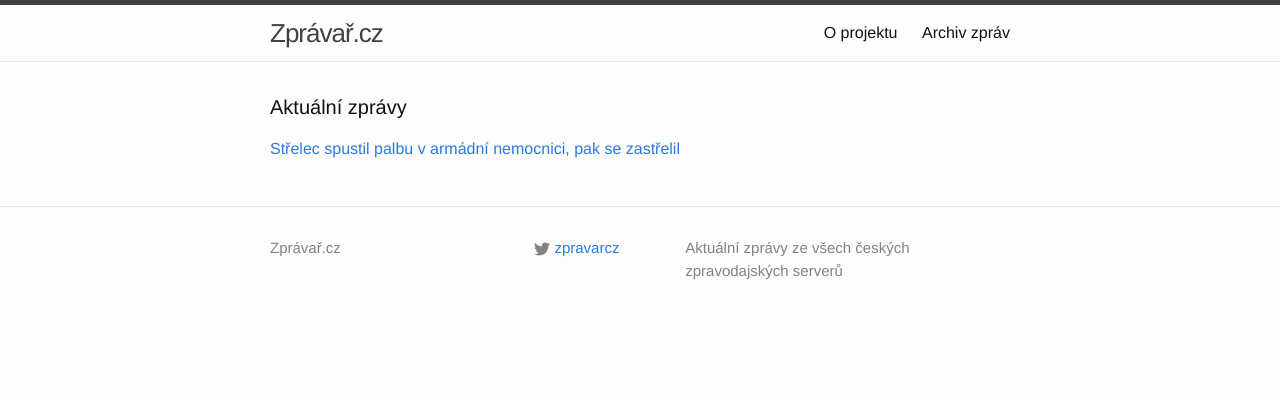
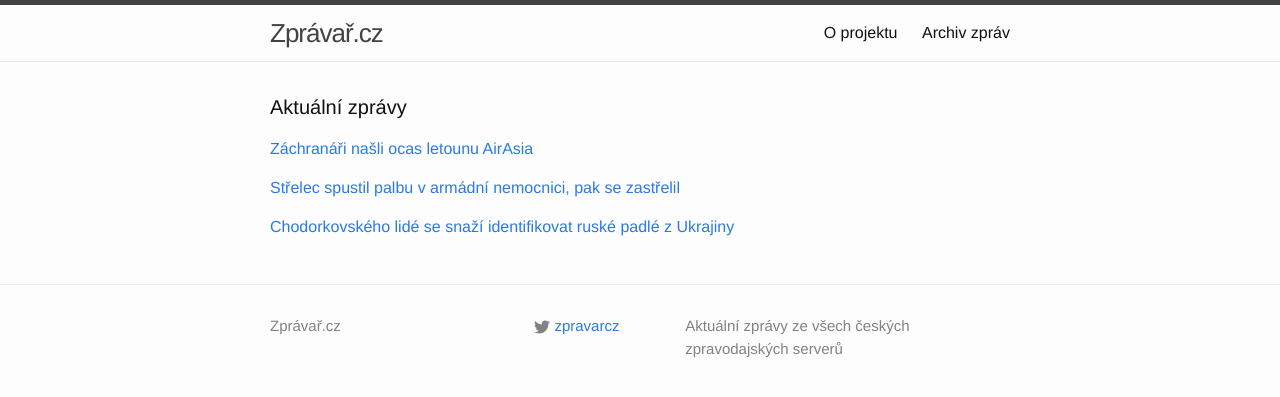
Before and after one commit to adliska/zpravar, a Jekyll site: the page built from index.html, in a window 1280 px wide. Shown: the top 397 px of the page. Built offline with Jekyll 4.4.1, drawn with Linux system fonts in a browser that asks for light colours.

Commit message:
zpravar news update

```diff
--- a/index.html
+++ b/index.html
@@ -5,11 +5,26 @@ layout: default
 <div class="home">
     <h1 class="page-heading">Aktuální zprávy</h1>
 
-<p><a href="javascript:;" onclick="toggle_visibility('zpravy0')">Střelec spustil palbu v armádní nemocnici, pak se zastřelil</a></p>
+<p><a href="javascript:;" onclick="toggle_visibility('zpravy0')">Záchranáři našli ocas letounu AirAsia</a></p>
 <div id="zpravy0" style="display:none">
+<ul>
+<li><a href=http://www.tyden.cz/rubriky/zahranici/asie-a-oceanie/zachranari-nasli-ocas-letounu-airasia_329296.html>Záchranáři našli ocas letounu AirAsia - www.tyden.cz</a></li>
+<li><a href=http://zpravy.aktualne.cz/zahranici/prulom-zachranari-nasli-v-oceanu-ocas-letounu-airasia/r~f8c69c48962f11e4aff10025900fea04/>Průlom: Pátrací týmy našly v oceánu ocas letounu AirAsia - zpravy.aktualne.cz</a></li>
+<li><a href=http://zpravy.idnes.cz/nalez-ocasni-casti-airbusu-airasia-dt1-/zahranicni.aspx?c=A150107_063753_zahranicni_wlk>Našli jsme ocas airbusu, oznámili indonéští pátrači - zpravy.idnes.cz</a></li>
+<li><a href=http://www.ceskenoviny.cz/zpravy/zpravy/zachranari-nasli-ocas-letounu-airasia/1165758>Záchranáři našli ocas letounu AirAsia - www.ceskenoviny.cz</a></li>
+</ul>
+</div><p><a href="javascript:;" onclick="toggle_visibility('zpravy1')">Střelec spustil palbu v armádní nemocnici, pak se zastřelil</a></p>
+<div id="zpravy1" style="display:none">
 <ul>
 <li><a href=http://zpravy.aktualne.cz/zahranici/strelec-spustil-palbu-v-armadni-nemocnici-pak-se-zastrelil/r~0f87d980962e11e49f60002590604f2e/>Střelec spustil palbu v armádní nemocnici, pak se zastřelil - zpravy.aktualne.cz</a></li>
 <li><a href=http://www.novinky.cz/zahranicni/amerika/358026-strelec-spustil-palbu-v-armadni-nemocnici-pak-se-zabil.html>Střelec spustil palbu v armádní nemocnici, pak se zabil  - www.novinky.cz</a></li>
 <li><a href=http://www.ceskenoviny.cz/zpravy/zpravy/strelec-spustil-palbu-v-armadni-nemocnici-pak-se-zabil/1165741>Střelec spustil palbu v armádní nemocnici, pak se zabil - www.ceskenoviny.cz</a></li>
 </ul>
+</div><p><a href="javascript:;" onclick="toggle_visibility('zpravy2')">Chodorkovského lidé se snaží identifikovat ruské padlé z Ukrajiny</a></p>
+<div id="zpravy2" style="display:none">
+<ul>
+<li><a href=http://zpravy.e15.cz/zahranicni/udalosti/chodorkovskeho-lide-se-snazi-identifikovat-ruske-padle-z-ukrajiny-1150635>Chodorkovského lidé se snaží identifikovat ruské padlé z Ukrajiny - zpravy.e15.cz</a></li>
+<li><a href=http://www.novinky.cz/zahranicni/evropa/358027-chodorkovskeho-lide-se-snazi-identifikovat-ruske-padle-z-ukrajiny.html>Chodorkovského lidé se snaží identifikovat ruské padlé z Ukrajiny  - www.novinky.cz</a></li>
+<li><a href=http://www.ceskenoviny.cz/zpravy/zpravy/chodorkovskeho-lide-se-snazi-identifikovat-ruske-padle-z-ukrajiny/1165738>Chodorkovského lidé se snaží identifikovat ruské padlé z Ukrajiny - www.ceskenoviny.cz</a></li>
+</ul>
 </div></div>
```
